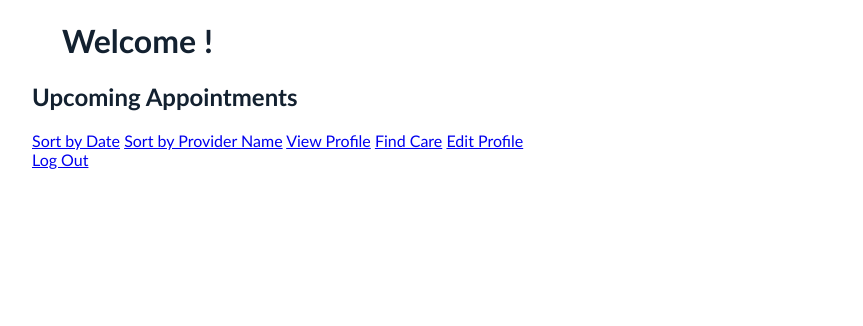
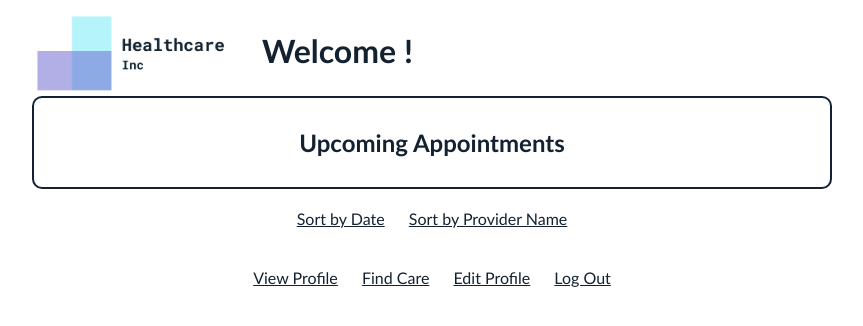
Before and after one commit to BenjaminLang7/healthcare-inc, a Python web app: template flask_app/templates/dashboard.html in a window 1280 px wide. Shown: the top 326 px of the page, without its empty margins (208-1071 px from the left). Run offline with Jinja, Linux system fonts and the light colour scheme; the template is opened without the code that fills it, so the values that code supplies are empty.

Commit message:
adding styling for css and html

```diff
--- a/flask_app/static/style.css
+++ b/flask_app/static/style.css
@@ -16,6 +16,9 @@ body {
 
 h1 {
     padding-left: 30px;
+}
+h2 {
+    text-align: center;
 }
 
 
@@ -41,3 +44,25 @@ h1 {
 .main-login-container {
     display: flex;
 }
+
+.appointments {
+    border-color: rgb(19, 33, 48);
+    border: 2px solid;
+    border-radius: 10px;
+    padding: 10px;
+    margin-bottom: 20px;
+}
+
+.options {
+    text-align: center;
+    margin: 0px 0px 40px 0px;
+}
+
+.option {
+    color: rgb(19, 33, 48);
+    padding: 0px 10px;
+}
+.option:hover {
+    background-color: rgb(19, 33, 48);
+    color: white;
+}
--- a/flask_app/templates/dashboard.html
+++ b/flask_app/templates/dashboard.html
@@ -8,7 +8,10 @@
     <link rel="stylesheet" type="text/css" href="{{ url_for('static', filename='style.css') }}">
 </head>
 <body>
-    <h1>Welcome {{user.first_name}} {{user.last_name}}!</h1>
+    <div class="main-header">
+        <img class="logo" src="{{ url_for('static', filename='logo.png') }}" alt="healthcare inc logo">
+        <h1>Welcome {{user.first_name}} {{user.last_name}}!</h1>
+    </div>
     <div class = "appointments">
         <h2>Upcoming Appointments</h2>
         {% for x in all_users %}
@@ -16,18 +19,21 @@
             <tr>
                 <td>{{x.care_type}}</td>
                 <td>{{x.care_date}}</td>
-                <td><a href="/delete">Cancel</a></td>
+                <td><a class="option" href="/delete">Cancel</a></td>
             </tr>
         </table>
         {% endfor %}
     </div>
     <div class = "options">
-        <a href = "/sortbydate">Sort by Date</a>
-        <a href = "/sortbyprovidername">Sort by Provider Name</a>
-        <a href = "/profile">View Profile</a>
-        <a href = "/newappointment">Find Care</a>
-        <a href = "/editProfile">Edit Profile</a>
+        <a class="option" href = "/sortbydate">Sort by Date</a>
+        <a class="option" href = "/sortbyprovidername">Sort by Provider Name</a>
     </div>
-    <a href="/logout">Log Out</a>
+    <div class = "options">
+        <a class="option" href = "/profile">View Profile</a>
+        <a class="option" href = "/newappointment">Find Care</a>
+        <a class="option" href = "/editProfile">Edit Profile</a>
+        <a class="option" href="/logout">Log Out</a>
+    </div>
+
 </body>
 </html>
```
Also changed, not shown: 1 other file.
